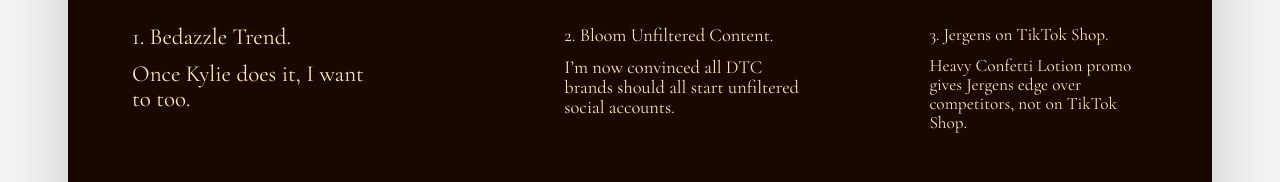
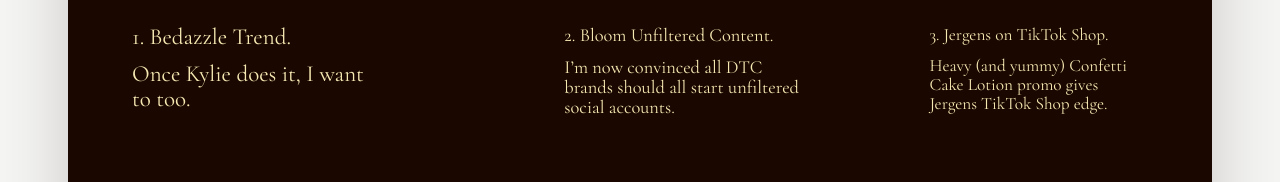
Before and after one commit to nc10lima10-lab/frwd-concepts, a website: page index.html in a window 1280 px wide. Shown: the part 5079-5261 px from the top of the page. Drawn offline with nearby package versions, Linux system fonts and the light colour scheme.

Commit message:
Update Jergens favorites copy

```diff
--- a/index.html
+++ b/index.html
@@ -130,7 +130,7 @@
             <figure class="favs-image"><img src="assets/favs3.jpg" alt="Jergens Confetti Cake body lotion promotion" /></figure>
             <div class="favs-copy">
               <p>3. Jergens on TikTok Shop.</p>
-              <p>Heavy Confetti Lotion promo gives Jergens edge over competitors, not on TikTok Shop.</p>
+              <p>Heavy (and yummy) Confetti Cake Lotion promo gives Jergens TikTok Shop edge.</p>
             </div>
           </article>
         </div>
```
